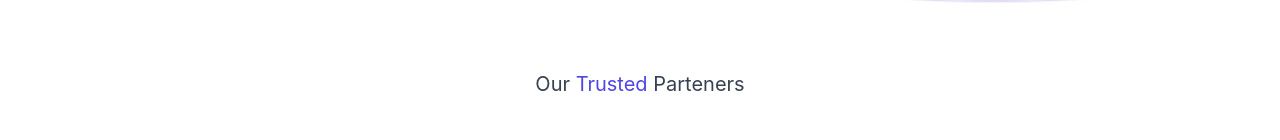
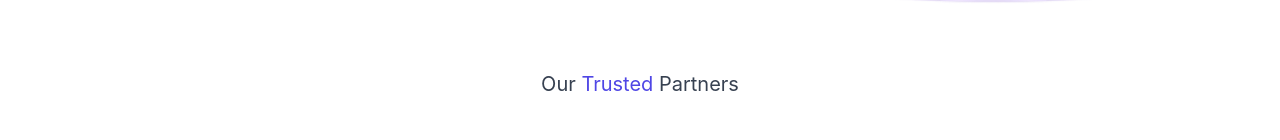
Before and after one commit to anshuman-coder/agilemint-codebase, a Next.js app: page / in a window 1280 px wide. Shown: the part 707-847 px from the top of the page. Built offline with nearby package versions, Linux system fonts and the light colour scheme.

Commit message:
spelling mistake

```diff
--- a/src/components/home/Hero.tsx
+++ b/src/components/home/Hero.tsx
@@ -61,7 +61,7 @@ const Hero = () => {
         <div className='flex flex-col justify-center my-9 md:my-10 lg:my-16'>
           <div className='text-xl text-center text-gray-700 dark:text-white'>
             Our <span className='text-indigo-600'>Trusted </span>
-            Parteners
+            Partners
           </div>
           <div className='flex flex-wrap justify-center items-center gap-5 mt-10 md:justify-around'>
             <div className='pt-2 text-gray-400 dark:text-gray-400'>
```
